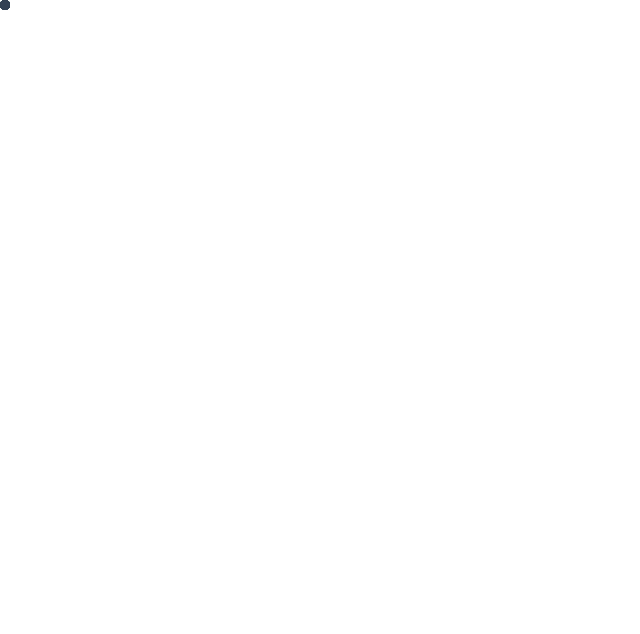
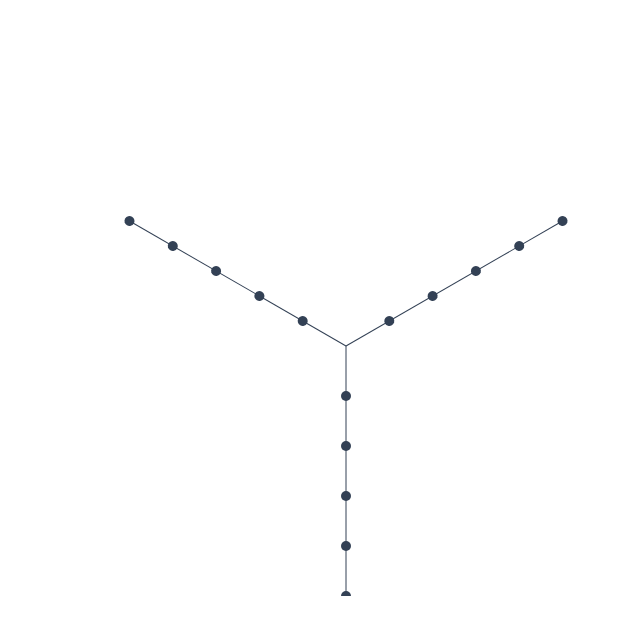
Before and after one commit to frontendphil/oh-my-radar, a React app: page / in a window 1280 px wide. Shown: the top 634 px of the page, without its empty margins (0-640 px from the left). Built offline with nearby package versions, Linux system fonts and the light colour scheme.

Commit message:
feat: render dimensions

```diff
--- a/public/index.html
+++ b/public/index.html
@@ -7,6 +7,6 @@
     <title>Document</title>
   </head>
   <body>
-    <div id="app" />
+    <div id="app" class="m-24" />
   </body>
 </html>
--- a/src/RadarChart.tsx
+++ b/src/RadarChart.tsx
@@ -6,13 +6,27 @@ type Props = {
   scale: number[]
 }
 
-export const RadarChart = ({ title, dimensions, scale }: Props) => (
-  <svg role="figure" aria-label={title}>
-    {dimensions.map((dimension) => (
-      <Dimension key={dimension} title={dimension} scale={scale} />
-    ))}
-  </svg>
-)
+export const RadarChart = ({ title, dimensions, scale }: Props) => {
+  const angle = 360 / dimensions.length
+  const angleOffset = angle / 2
+
+  const width = 500
+  const height = 500
+
+  return (
+    <svg role="figure" aria-label={title} width={width} height={height}>
+      {dimensions.map((dimension, index) => (
+        <g
+          key={dimension}
+          className="origin-center"
+          transform={`rotate(${-90 + angleOffset + angle * index})`}
+        >
+          <Dimension title={dimension} scale={scale} />
+        </g>
+      ))}
+    </svg>
+  )
+}
 
 type DimensionProps = {
   title: string
@@ -22,17 +36,27 @@ type DimensionProps = {
 const Dimension = ({ scale, title }: DimensionProps) => {
   const [selectedValue, setSelectedValue] = useState<number | null>(null)
 
+  const stepSize = 50 / scale.length
+
   return (
     <>
-      <path role="radiogroup" aria-label={title} />
-      {scale.map((value) => (
+      <line
+        role="radiogroup"
+        aria-label={title}
+        x1="50%"
+        y1="50%"
+        x2="100%"
+        y2="50%"
+        className="stroke-slate-700"
+      />
+      {scale.map((value, index) => (
         <circle
           key={value}
           role="radio"
           aria-label={`${title} - ${value}`}
           aria-checked={selectedValue === value}
-          cx={5}
-          cy={5}
+          cx={`${50 + (index + 1) * stepSize}%`}
+          cy="50%"
           r={5}
           className="fill-slate-700"
           onClick={() => setSelectedValue(value)}
```
